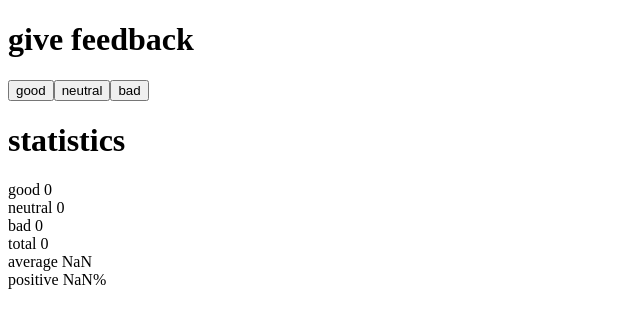
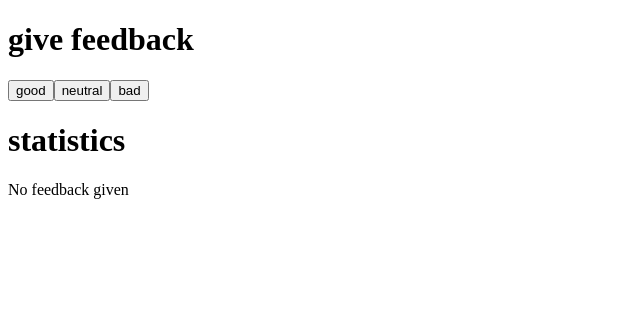
Before and after one commit to amc131/part-1.6, a React (Create React App) app: page / in a window 1280 px wide. Shown: the top 328 px of the page, without its empty margins (0-640 px from the left). Built offline with nearby package versions, Linux system fonts and the light colour scheme.

Commit message:
Updated for 1.9

```diff
--- a/src/App.js
+++ b/src/App.js
@@ -34,6 +34,25 @@ const App = () => {
     )
   }
 
+  const Statistics = (props) => {
+    if ((good + bad + neutral) === 0) {
+      return(
+        <div>No feedback given</div>
+      )
+    }
+    return (
+      <>
+        <div>good {good}</div>
+        <div>neutral {neutral}</div>
+        <div>bad {bad}</div>
+        <div>average <Average /></div>
+        <div>positive <Positive />%</div>
+      </>
+    )
+
+
+  }
+
 
   return (
     <div>
@@ -43,12 +62,7 @@ const App = () => {
       <Button handleClick ={() => setToValue(neutral, setNeutral)} text="neutral" />
       <Button handleClick ={() => setToValue(bad, setBad)} text="bad" />
       <h1>statistics</h1>
-      <div>good {good}</div>
-      <div>neutral {neutral}</div>
-      <div>bad {bad}</div>
-      <div>total <Total /></div>
-      <div>average <Average /></div>
-      <div>positive <Positive />%</div>
+      <Statistics />
 
       </div>
   )
```
